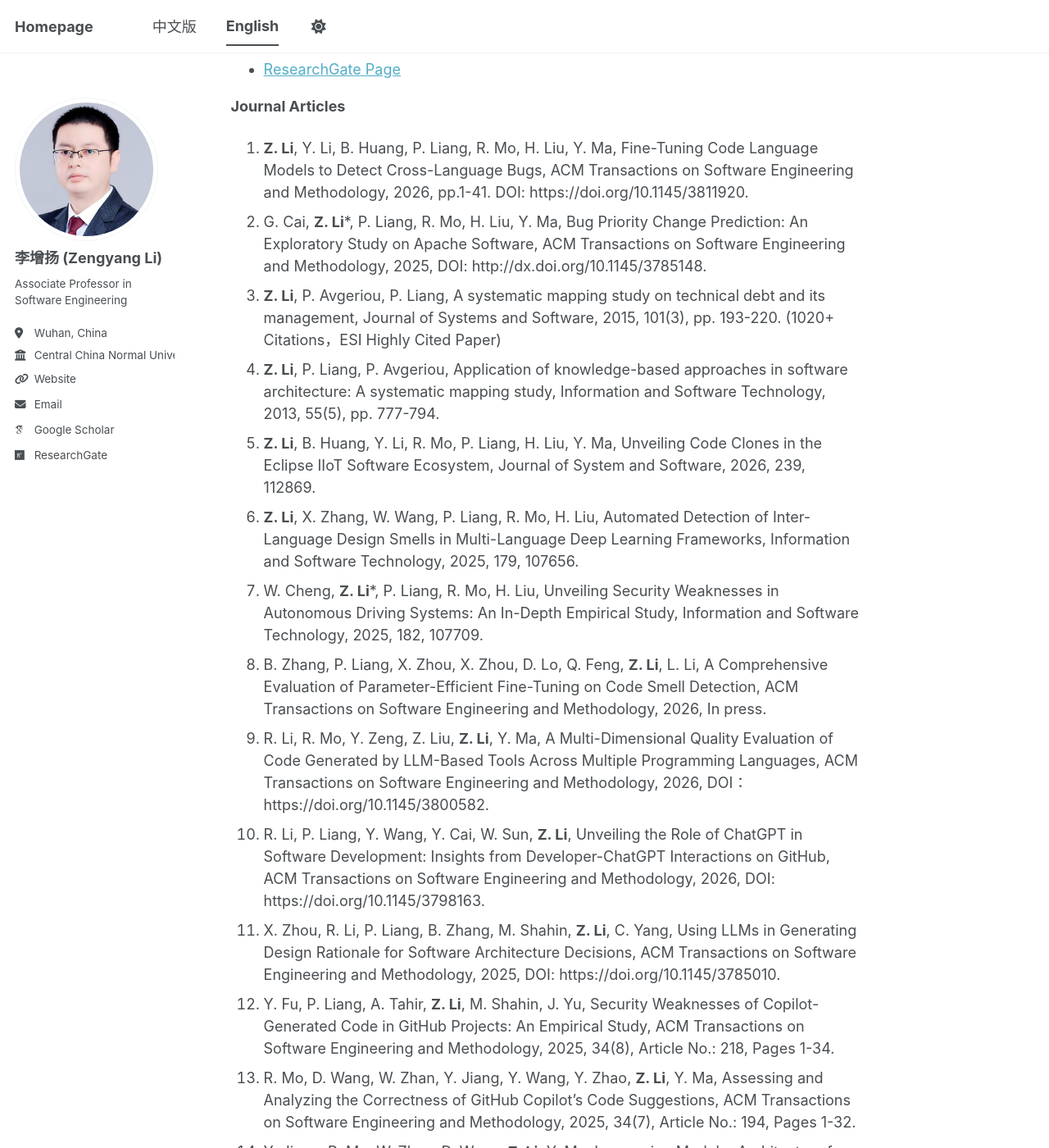
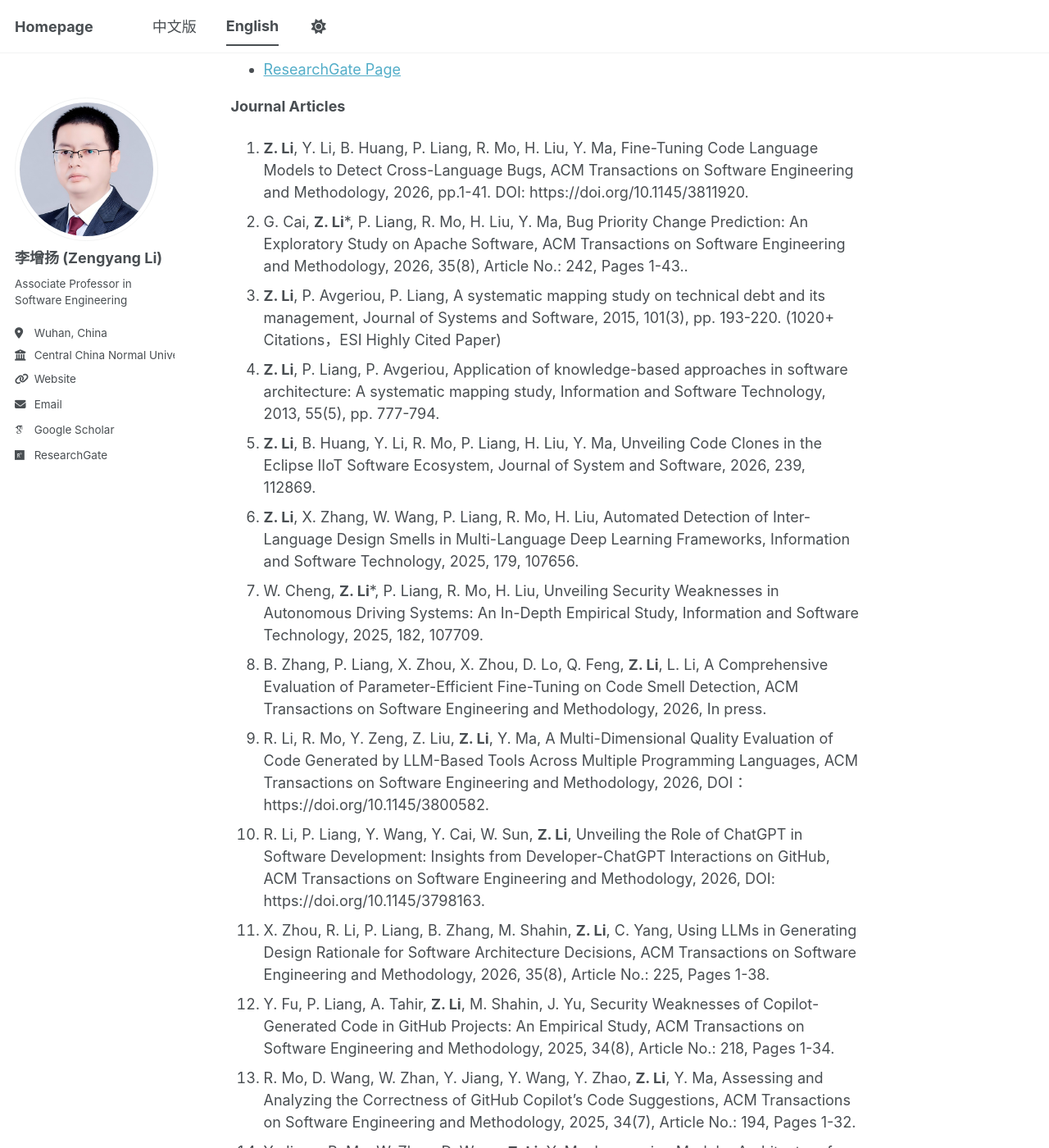
Before and after one commit to zengyang/zengyang.github.io, a Jekyll site: the page built from _pages/abouten.md, in a window 1280 px wide and 1400 px high, scrolled down 1109 px. Shown: the whole window at 82% size. Built offline with Jekyll 4.4.1, drawn with Linux system fonts in a browser that asks for light colours; some web fonts are replaced; a script bundle is joined from its source files by our own code; library files that are not in the unit come from our copies.

Commit message:
Update journal article publication years and details

```diff
--- a/_pages/abouten.md
+++ b/_pages/abouten.md
@@ -41,7 +41,7 @@ Publications
 
 **Journal Articles**
 1. **Z. Li**, Y. Li, B. Huang, P. Liang, R. Mo, H. Liu, Y. Ma, Fine-Tuning Code Language Models to Detect Cross-Language Bugs, ACM Transactions on Software Engineering and Methodology, 2026, pp.1-41. DOI: https://doi.org/10.1145/3811920.
-1. G. Cai, **Z. Li***, P. Liang, R. Mo, H. Liu, Y. Ma, Bug Priority Change Prediction: An Exploratory Study on Apache Software, ACM Transactions on Software Engineering and Methodology, 2025, DOI: http://dx.doi.org/10.1145/3785148.
+1. G. Cai, **Z. Li***, P. Liang, R. Mo, H. Liu, Y. Ma, Bug Priority Change Prediction: An Exploratory Study on Apache Software, ACM Transactions on Software Engineering and Methodology, 2026, 35(8), Article No.: 242, Pages 1-43..
 1. **Z. Li**, P. Avgeriou, P. Liang, A systematic mapping study on technical debt and its management, Journal of Systems and Software, 2015, 101(3), pp. 193-220. (1020+ Citations，ESI Highly Cited Paper)
 1. **Z. Li**, P. Liang, P. Avgeriou, Application of knowledge-based approaches in software architecture: A systematic mapping study, Information and Software Technology, 2013, 55(5), pp. 777-794.
 1. **Z. Li**, B. Huang, Y. Li, R. Mo, P. Liang, H. Liu, Y. Ma, Unveiling Code Clones in the Eclipse IIoT Software Ecosystem, Journal of System and Software, 2026, 239, 112869.
@@ -50,7 +50,7 @@ Publications
 1. B. Zhang, P. Liang, X. Zhou, X. Zhou, D. Lo, Q. Feng, **Z. Li**, L. Li, A Comprehensive Evaluation of Parameter-Efficient Fine-Tuning on Code Smell Detection, ACM Transactions on Software Engineering and Methodology, 2026, In press.
 1. R. Li, R. Mo, Y. Zeng, Z. Liu, **Z. Li**, Y. Ma, A Multi-Dimensional Quality Evaluation of Code Generated by LLM-Based Tools Across Multiple Programming Languages, ACM Transactions on Software Engineering and Methodology, 2026, DOI：https://doi.org/10.1145/3800582.
 1. R. Li, P. Liang, Y. Wang, Y. Cai, W. Sun, **Z. Li**, Unveiling the Role of ChatGPT in Software Development: Insights from Developer-ChatGPT Interactions on GitHub, ACM Transactions on Software Engineering and Methodology, 2026, DOI: https://doi.org/10.1145/3798163.
-1. X. Zhou, R. Li, P. Liang, B. Zhang, M. Shahin, **Z. Li**, C. Yang, Using LLMs in Generating Design Rationale for Software Architecture Decisions, ACM Transactions on Software Engineering and Methodology, 2025, DOI: https://doi.org/10.1145/3785010.
+1. X. Zhou, R. Li, P. Liang, B. Zhang, M. Shahin, **Z. Li**, C. Yang, Using LLMs in Generating Design Rationale for Software Architecture Decisions, ACM Transactions on Software Engineering and Methodology, 2026, 35(8), Article No.: 225, Pages 1-38.
 1. Y. Fu, P. Liang, A. Tahir, **Z. Li**, M. Shahin, J. Yu, Security Weaknesses of Copilot-Generated Code in GitHub Projects: An Empirical Study, ACM Transactions on Software Engineering and Methodology, 2025, 34(8), Article No.: 218, Pages 1-34.
 1. R. Mo, D. Wang, W. Zhan, Y. Jiang, Y. Wang, Y. Zhao, **Z. Li**, Y. Ma, Assessing and Analyzing the Correctness of GitHub Copilot’s Code Suggestions, ACM Transactions on Software Engineering and Methodology, 2025, 34(7), Article No.: 194, Pages 1-32.
 1. Y. Jiang, R. Mo, W. Zhan, D. Wang, **Z. Li**, Y. Ma, Leveraging Modular Architecture for Bug Characterization and Analysis in Automated Driving Software, ACM Transactions on Software Engineering and Methodology, 2025, 34(4), Article No.:114, pp. 1-31.
```
